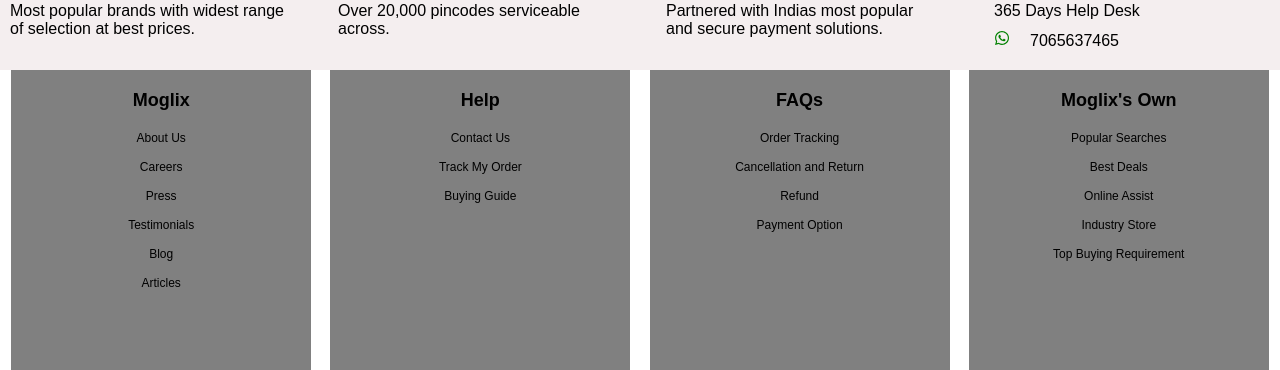
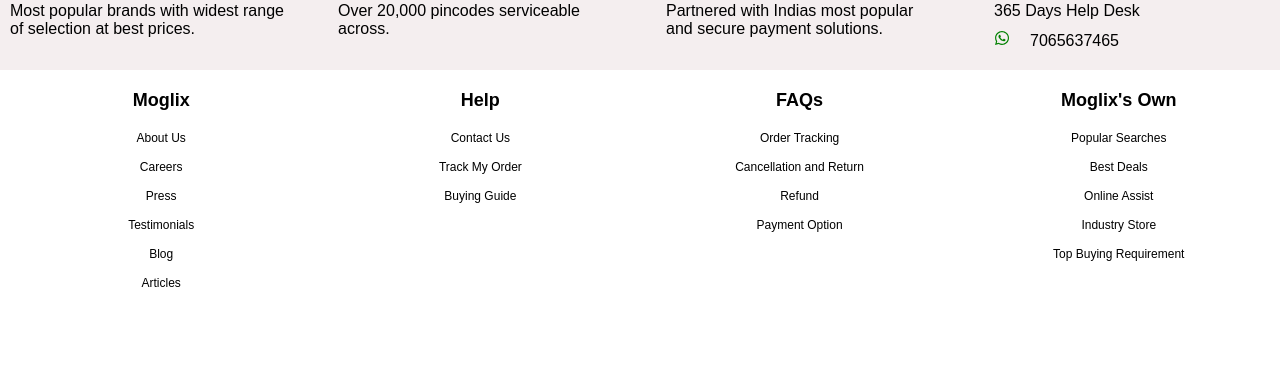
Before and after one commit to manish-333/ManishCart, a React (Vite) app: page / in a window 1280 px wide. Shown: the part 3002-3372 px from the top of the page. Built offline with nearby package versions, Linux system fonts and the light colour scheme.

Commit message:
some chage

```diff
--- a/src/index.css
+++ b/src/index.css
@@ -366,7 +366,7 @@
 .inbox{
   width:300px;
   height: 300px;
-  background-color: gray;
+  /* background-color: gray; */
 }
 .inbox ul {
   text-align: center;
```
